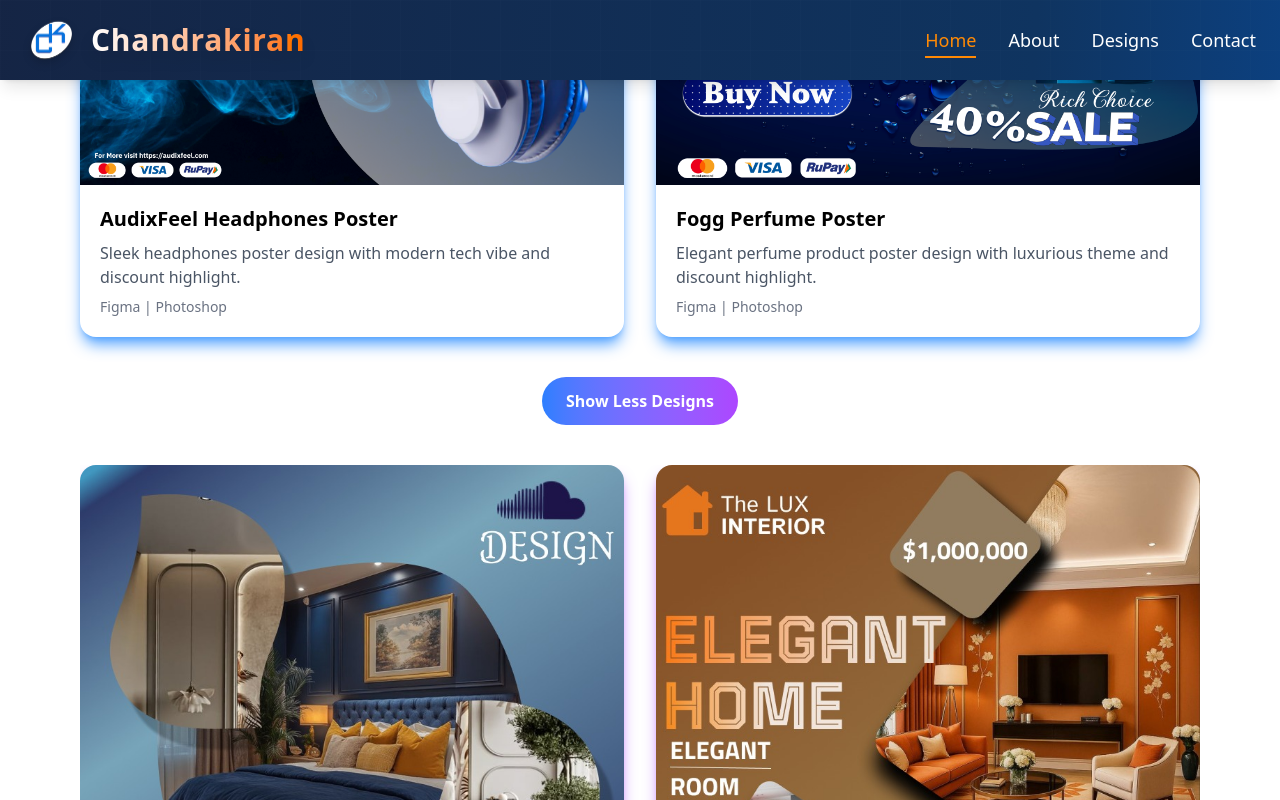
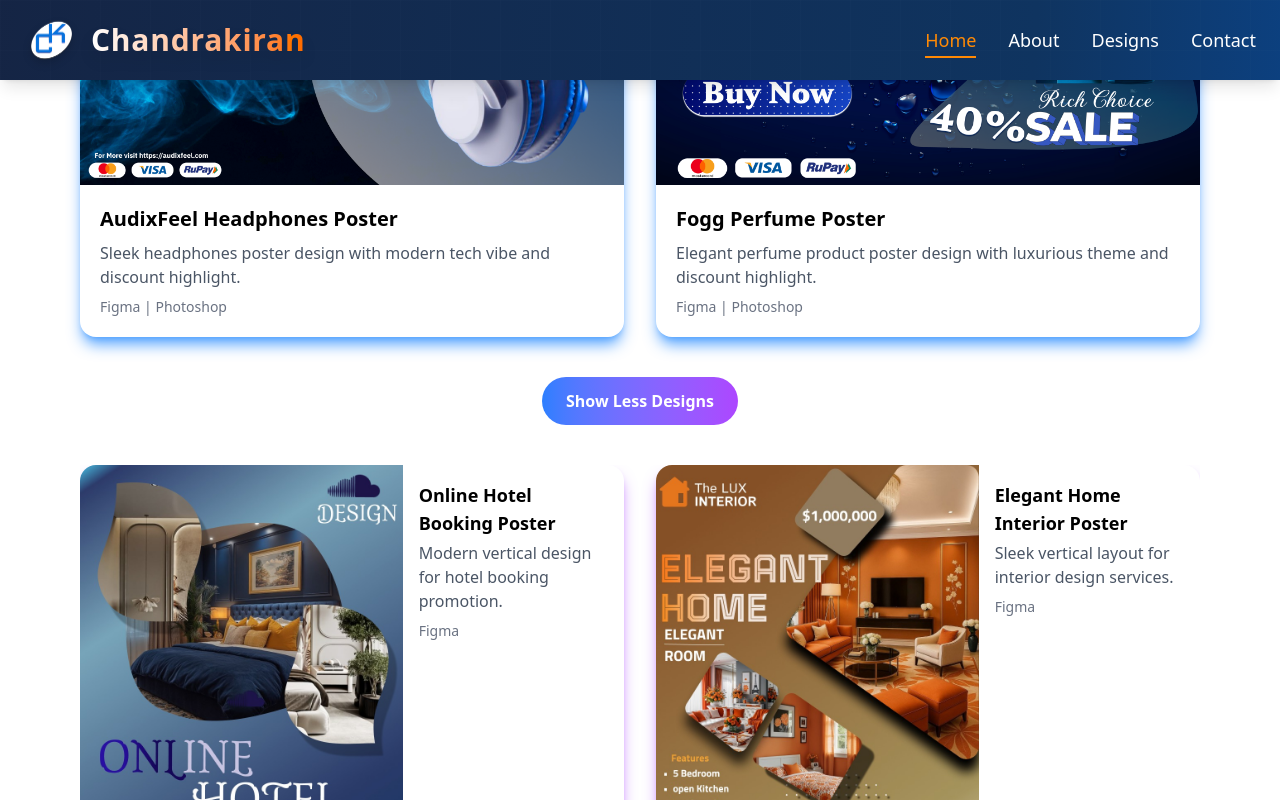
Before and after one commit to DarkZ143/iamck, a Next.js app: page / in a window 1280 px wide. Both pictures are taken after a click on the button "Show More Designs". Shown: the part 2991-3791 px from the top of the page. Built offline with nearby package versions, Linux system fonts and the light colour scheme.

Commit message:
Update designs.tsx

```diff
--- a/src/app/components/designs.tsx
+++ b/src/app/components/designs.tsx
@@ -130,22 +130,20 @@
 
         {/* Collapsible Vertical (Portrait) Designs */}
 <div
-          className={`grid grid-cols-1 sm:grid-cols-2 gap-8 mt-10 transition-all duration-700 ease-in-out overflow-hidden ${
+  className={`grid grid-cols-1 sm:grid-cols-2 lg:grid-cols-2 gap-8 mt-10 transition-all duration-700 ease-in-out overflow-hidden ${
     showMore ? "max-h-[4000px] opacity-100" : "max-h-0 opacity-0"
   }`}
 >
   {VerticalDesigns.map((design, index) => (
     <div
       key={index}
-              className="bg-white rounded-2xl shadow-lg shadow-purple-400 overflow-hidden hover:shadow-2xl hover:shadow-purple-600 transition duration-300 cursor-pointer"
+      className="bg-white rounded-2xl shadow-lg shadow-purple-400 overflow-hidden hover:shadow-2xl hover:shadow-purple-600 transition duration-300 cursor-pointer flex justify-center"
     >
-              {/* Fixed 780x1200 size */}
+      {/* Responsive vertical image */}
       <div
-                className="relative w-full"
+        className="relative w-full sm:w-[90%] md:w-[85%] lg:w-[90%] xl:w-[780px]"
         style={{
           aspectRatio: "780 / 1200",
-                  maxWidth: "780px",
-                  margin: "0 auto",
         }}
       >
         <Image
@@ -156,7 +154,7 @@
         />
       </div>
 
-              <div className="p-4">
+      <div className="p-4 w-full sm:w-[90%] mx-auto">
         <h2 className="text-lg font-semibold">{design.title}</h2>
         <p className="text-gray-600 mt-1">{design.description}</p>
         <p className="text-sm text-gray-500 mt-2">{design.tech}</p>
@@ -164,6 +162,7 @@
     </div>
   ))}
 </div>
+
       </main>
     </div>
   );
```
Lines whose indentation alone changed are shown as unchanged.
